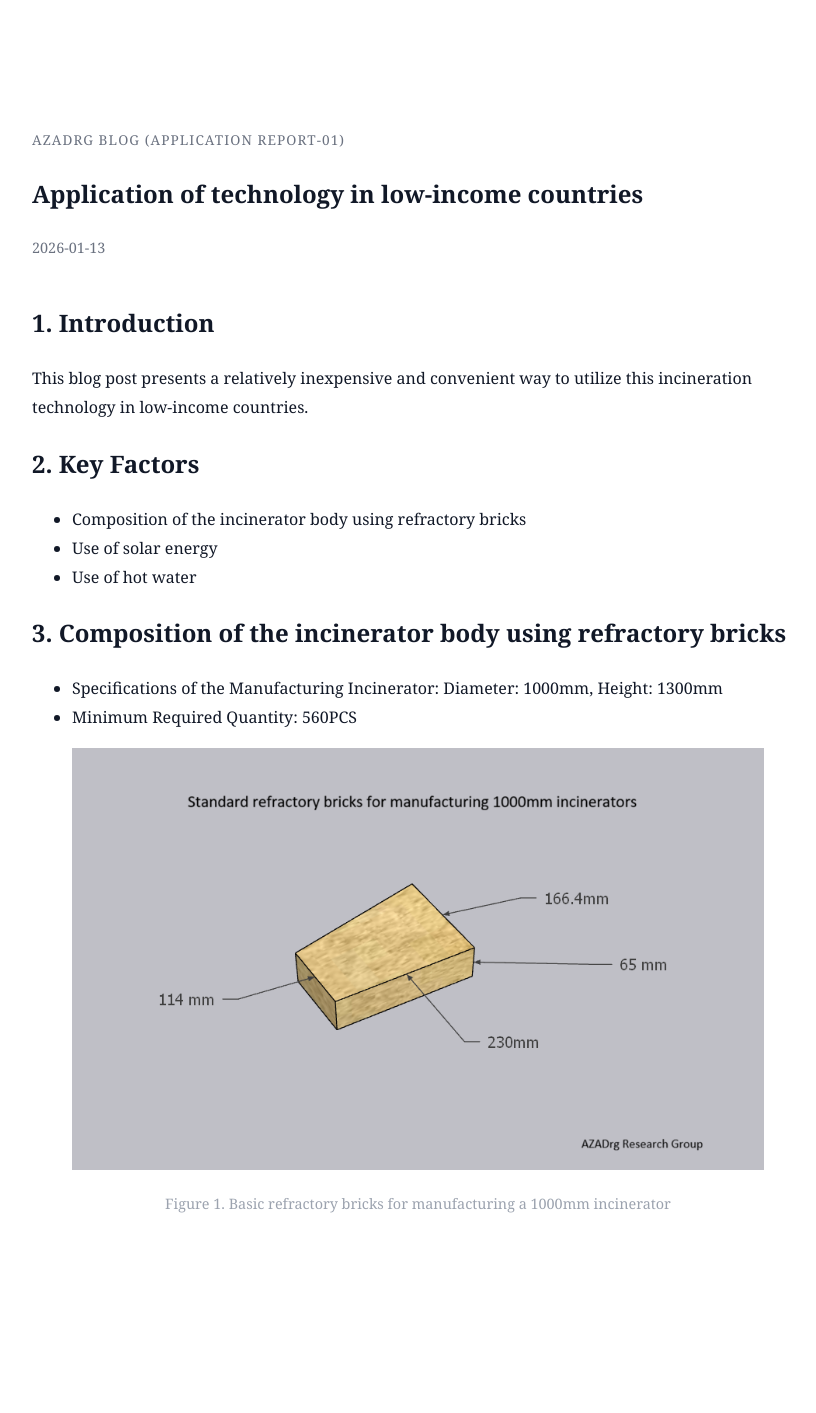
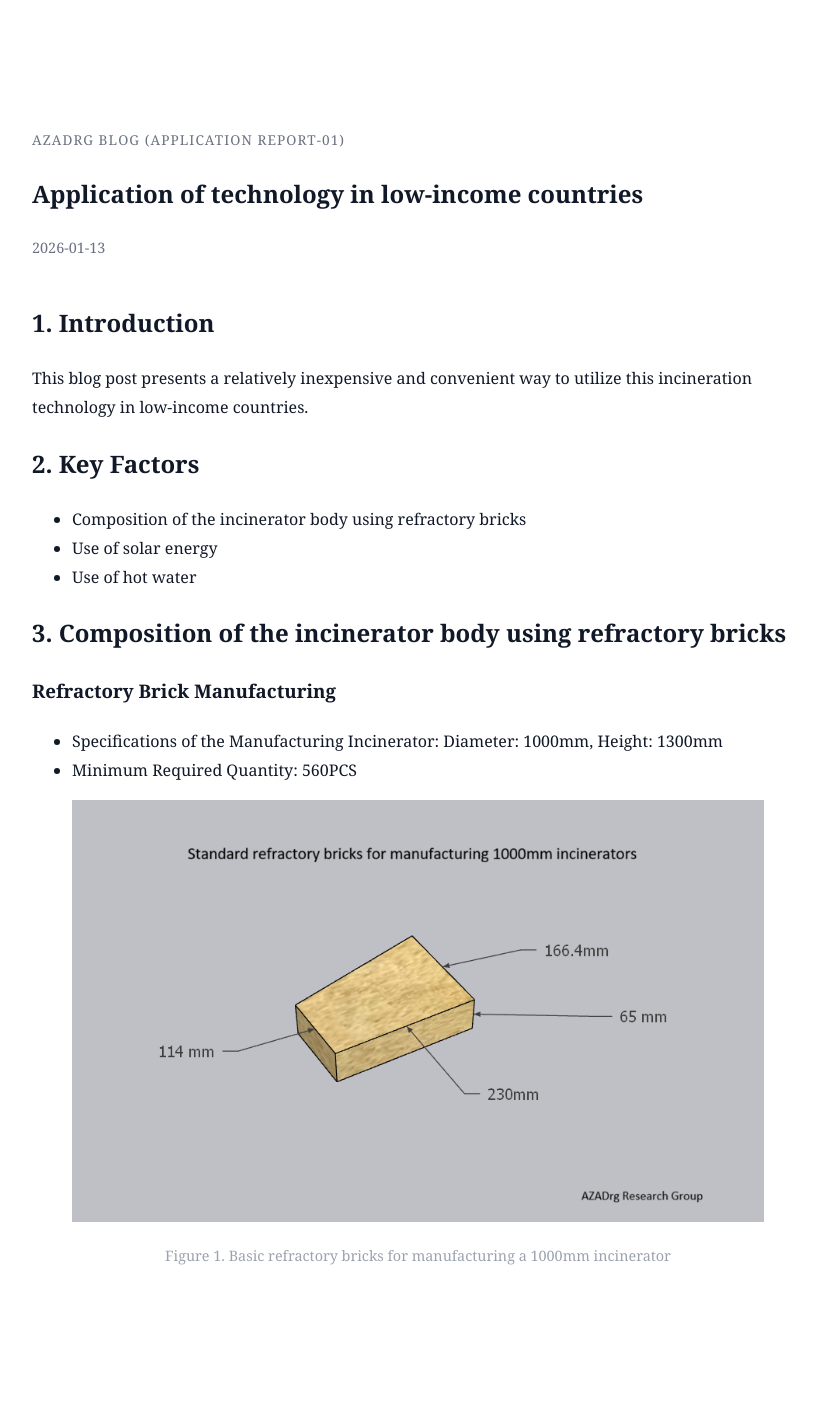
Before and after one commit to ssimsangmin49-creator/ecofriendly-polymer-compounds-incineration, a Jekyll site: the page built from _posts/2026-01-13-application.md, in a window 1280 px wide. Shown: the whole page, without its empty margins (222-1038 px from the left). Built offline with Jekyll 4.4.1, drawn with Linux system fonts in a browser that asks for light colours; before the commit the page ends 1361 px from its top, so only the background shows below that.

Commit message:
Update 2026-01-13-application.md

```diff
--- a/_posts/2026-01-13-application.md
+++ b/_posts/2026-01-13-application.md
@@ -18,7 +18,7 @@ this incineration technology in low-income countries.
 
 ## 3. Composition of the incinerator body using refractory bricks
 
-### <Refractory Brick Manufacturing>
+### Refractory Brick Manufacturing
 
 - Specifications of the Manufacturing Incinerator: Diameter: 1000mm, Height: 1300mm
 - Minimum Required Quantity: 560PCS
```
